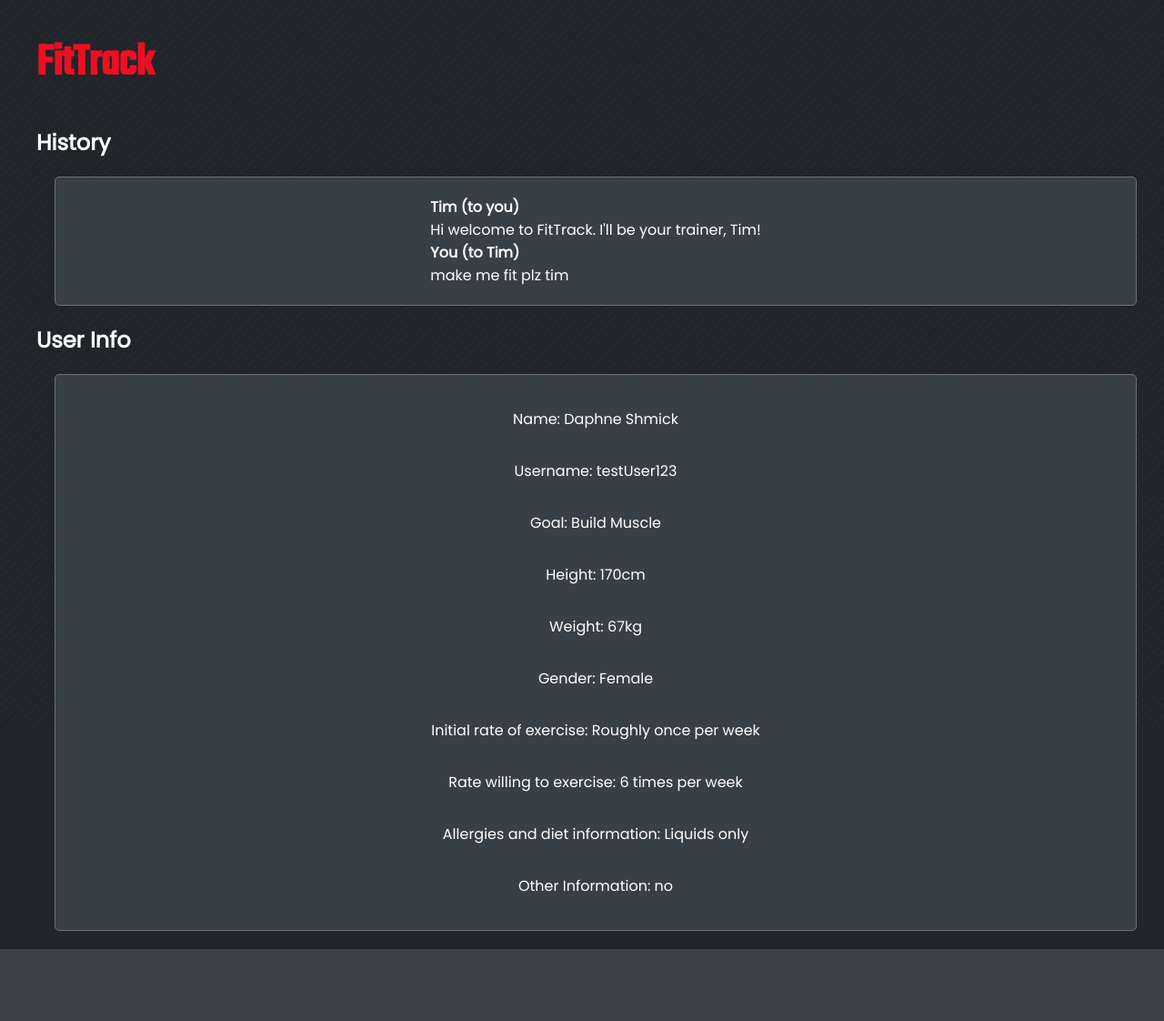
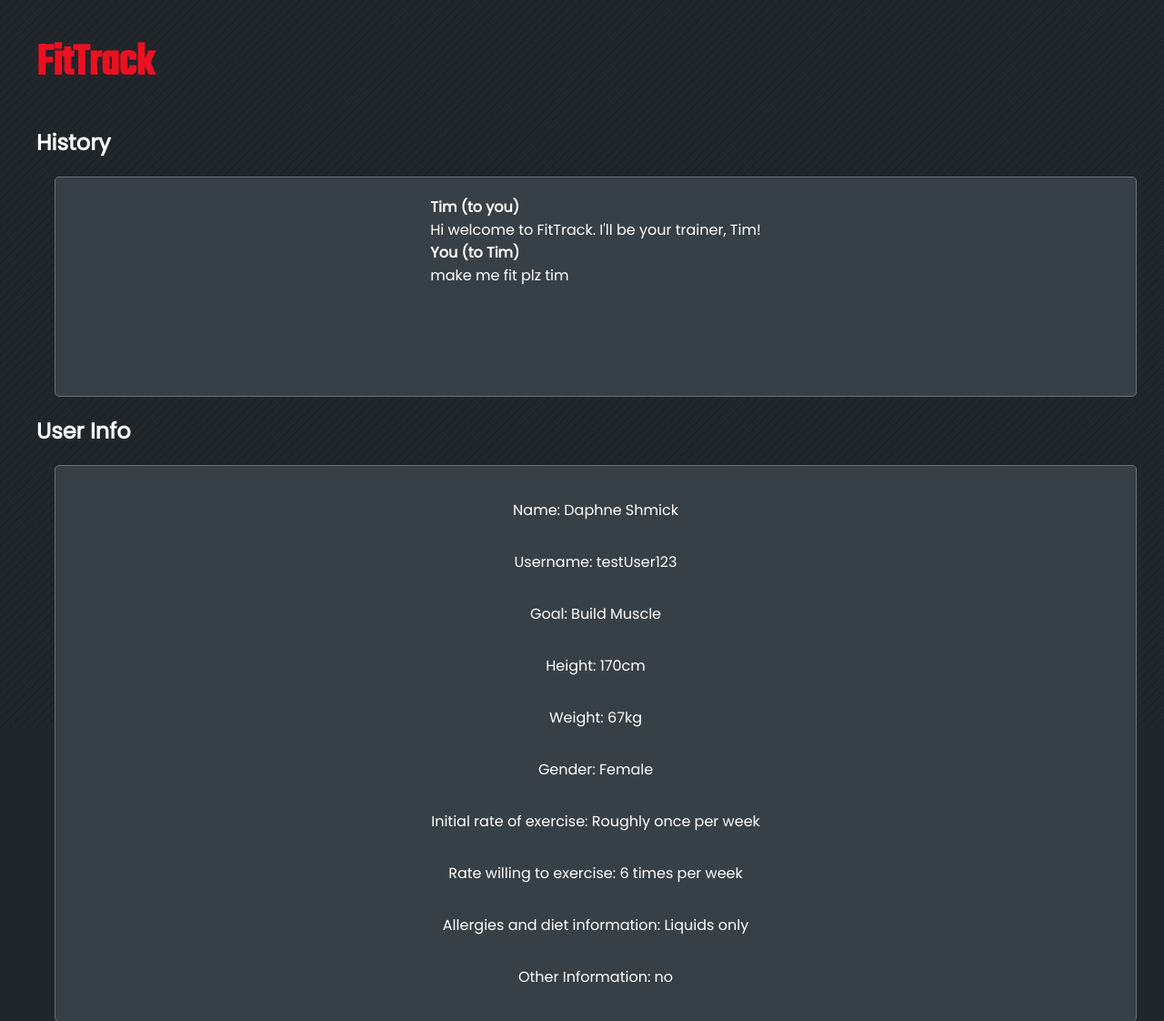
Before and after one commit to swarels/cits3403_project, a Flask app: page /history in a window 1280 px wide. Shown: the top 1122 px of the page at 91% size. Before the commit the page ends 1043 px from the top, so only its background shows below. Run offline with Flask 3, Linux system fonts and the light colour scheme; some libraries are stand-ins or nearby versions.

Commit message:
enabling scrolling for history

```diff
--- a/app/templates/history.html
+++ b/app/templates/history.html
@@ -1,5 +1,15 @@
 {% extends 'base.html' %}
 {% block content %}
+
+<head>
+    <style>
+        .history {
+        height: 200px; /* Set the desired height for the scrollable container */
+        overflow-y: auto; /* Enable vertical scrolling */
+        }
+
+    </style>
+</head>
 
 <h2>History</h2>
 <div class="form-container">
```
